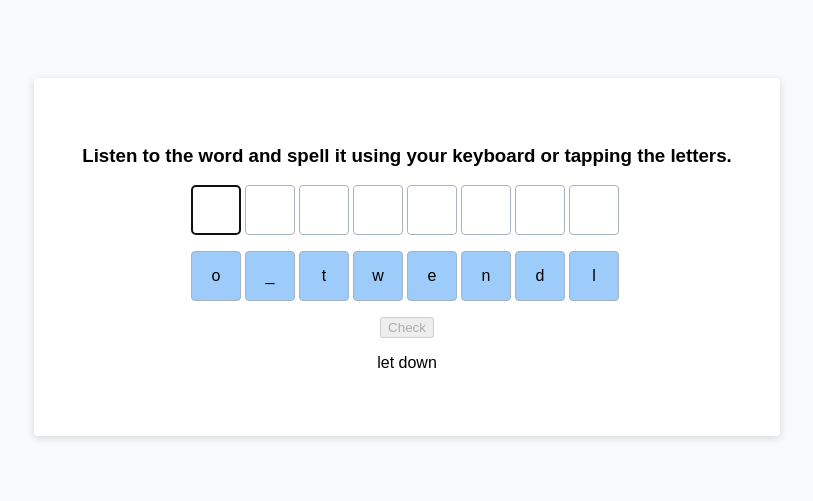
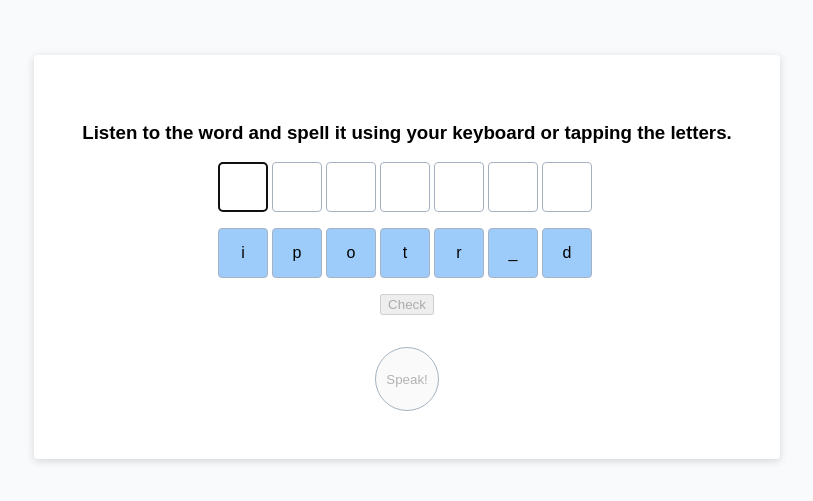
Before and after one commit to WilliamPerezBeltran/spelling, a React app in the folder client/: page / in a window 1280 px wide. Shown: the part 143-644 px from the top of the page, without its empty margins (233-1046 px from the left). Built offline with nearby package versions, Linux system fonts and the light colour scheme; the HTML template or start-up script is replaced by a standard one.

Commit message:
Add speech sythesis.

```diff
--- a/client/src/Activity.module.sass
+++ b/client/src/Activity.module.sass
@@ -1,5 +1,6 @@
 $whiteColor: #ffffff
 $shadowColor: rgba(0, 0, 0, .15)
+$buttonBorder: #a5b3c0
 
 .activity
   background: $whiteColor
@@ -9,3 +10,10 @@ $shadowColor: rgba(0, 0, 0, .15)
   min-width: 320px
   padding: 3rem
   text-align: center
+
+.button
+  border: 1px solid $buttonBorder
+  border-radius: 50%
+  height: 4rem
+  width: 4rem
+  outline: none
--- a/client/src/Activity.tsx
+++ b/client/src/Activity.tsx
@@ -1,13 +1,22 @@
 import * as React from 'react';
 
+import { observer } from 'mobx-react';
 import DevTools from 'mobx-react-devtools';
 
 import AppState from './AppState';
 import Form from './Form';
+import Speech from './Speech';
 
 import styles from './Activity.module.sass';
 
+@observer
 class Activity extends React.Component<{ appState: AppState }, {}> {
+  private speech = new Speech();
+
+  public componentDidMount() {
+    this.speak();
+  }
+
   public render() {
     return (
       <div className={styles.activity}>
@@ -19,10 +28,20 @@ class Activity extends React.Component<{ appState: AppState }, {}> {
 
         <Form appState={this.props.appState} />
 
-        <p>{this.props.appState.term.original}</p>
+        <button
+          onClick={this.speak}
+          className={styles.button}
+          disabled={this.speech.speaking}
+        >
+          Speak!
+        </button>
       </div>
     );
   }
+
+  private speak = () => {
+    this.speech.speak(this.props.appState.term.original);
+  };
 }
 
 export default Activity;
--- a/client/src/AppState.ts
+++ b/client/src/AppState.ts
@@ -2,7 +2,7 @@ import { action, computed, observable } from 'mobx';
 
 import Term from './Term';
 
-const terms: string[] = ['engagement', 'beautiful', 'debugging', 'let down'];
+const terms: string[] = ['engagement', 'beautiful', 'debugging', 'drop it'];
 
 class AppState {
   public term = new Term(terms[Math.floor(Math.random() * terms.length)]);
--- a/client/src/Form.module.sass
+++ b/client/src/Form.module.sass
@@ -1,3 +1,6 @@
+.form
+  margin-bottom: 2rem
+
 .inputContainer,
 .lettersContainer
   margin-bottom: 1rem
--- a/client/src/Form.tsx
+++ b/client/src/Form.tsx
@@ -12,7 +12,7 @@ import styles from './Form.module.sass';
 class Form extends React.Component<{ appState: AppState }, {}> {
   public render() {
     return (
-      <form onSubmit={this.onCheck}>
+      <form onSubmit={this.onCheck} className={styles.form}>
         <div className={styles.inputContainer}>
           <Input appState={this.props.appState} />
         </div>
--- /dev/null
+++ b/client/src/Speech.ts
@@ -0,0 +1,22 @@
+import { action, observable } from 'mobx';
+
+class Speech {
+  @observable
+  public speaking = false;
+  private synth = window.speechSynthesis;
+
+  @action
+  public speak(text: string) {
+    const utterance = new SpeechSynthesisUtterance(text);
+    this.synth.speak(utterance);
+    utterance.onend = this.onStop;
+    this.speaking = true;
+  }
+
+  @action
+  private onStop = () => {
+    this.speaking = false;
+  };
+}
+
+export default Speech;
```
Also changed, not shown: client/config/testSetup.js (+10 -0 lines), 2 other files (tests, documents, lock files or other folders).
